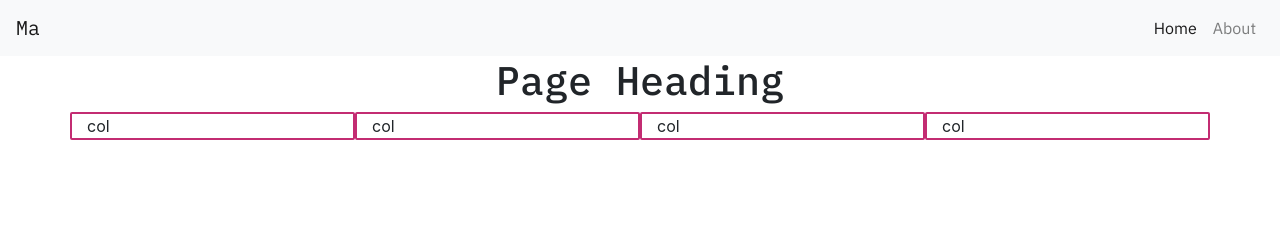
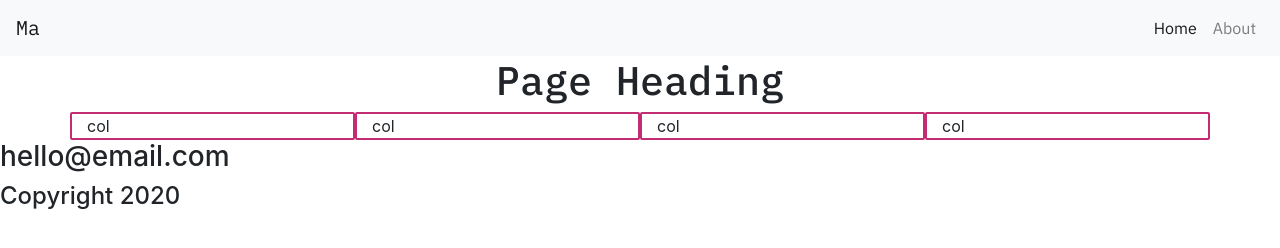
Before and after one commit to PythonMasterAlexander/alexander-hardeland-css-frameworks-ma1, a plain HTML site: page index.html in a window 1280 px wide. Drawn offline with nearby package versions, Linux system fonts and the light colour scheme.

Commit message:
Continue on the sass code

```diff
--- a/index.html
+++ b/index.html
@@ -49,6 +49,16 @@
 			</div>
 		</div>
 	</main>
+	<footer>
+    <section>
+			<h3>hello@email.com</h3>
+    </section>
+		<section>
+		</section>
+    <section>
+			<h4>Copyright 2020</h4>
+    </section>
+	</footer>
 	<script
 		src="https://code.jquery.com/jquery-3.5.1.slim.min.js"
 		integrity="sha384-DfXdz2htPH0lsSSs5nCTpuj/zy4C+OGpamoFVy38MVBnE+IbbVYUew+OrCXaRkfj"
--- a/sass/partials/_footer.scss
+++ b/sass/partials/_footer.scss
@@ -0,0 +1,3 @@
+footer h3 {
+	font-family: $body-font;
+}
--- a/sass/style.scss
+++ b/sass/style.scss
@@ -1,3 +1,4 @@
+@import "partials/footer";
 @import "partials/variables";
 @import "partials/header";
 @import "partials/main";
```
Also changed, not shown: sass/partials/_variables.scss (+7 -0 lines).
